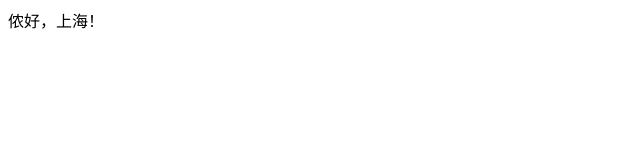
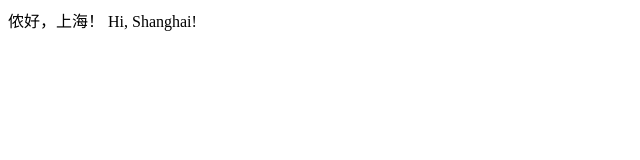
Before and after one commit to hiwangzi/yitisiga, a plain HTML site: page index.html in a window 1280 px wide. Shown: the whole page, without its empty margins (0-640 px from the left). Drawn offline with Linux system fonts and the light colour scheme.

Commit message:
feat: luke adds translation for index.html

```diff
--- a/index.html
+++ b/index.html
@@ -8,5 +8,6 @@
 </head>
 <body>
     侬好，上海！
+    Hi, Shanghai!
 </body>
 </html>
```
